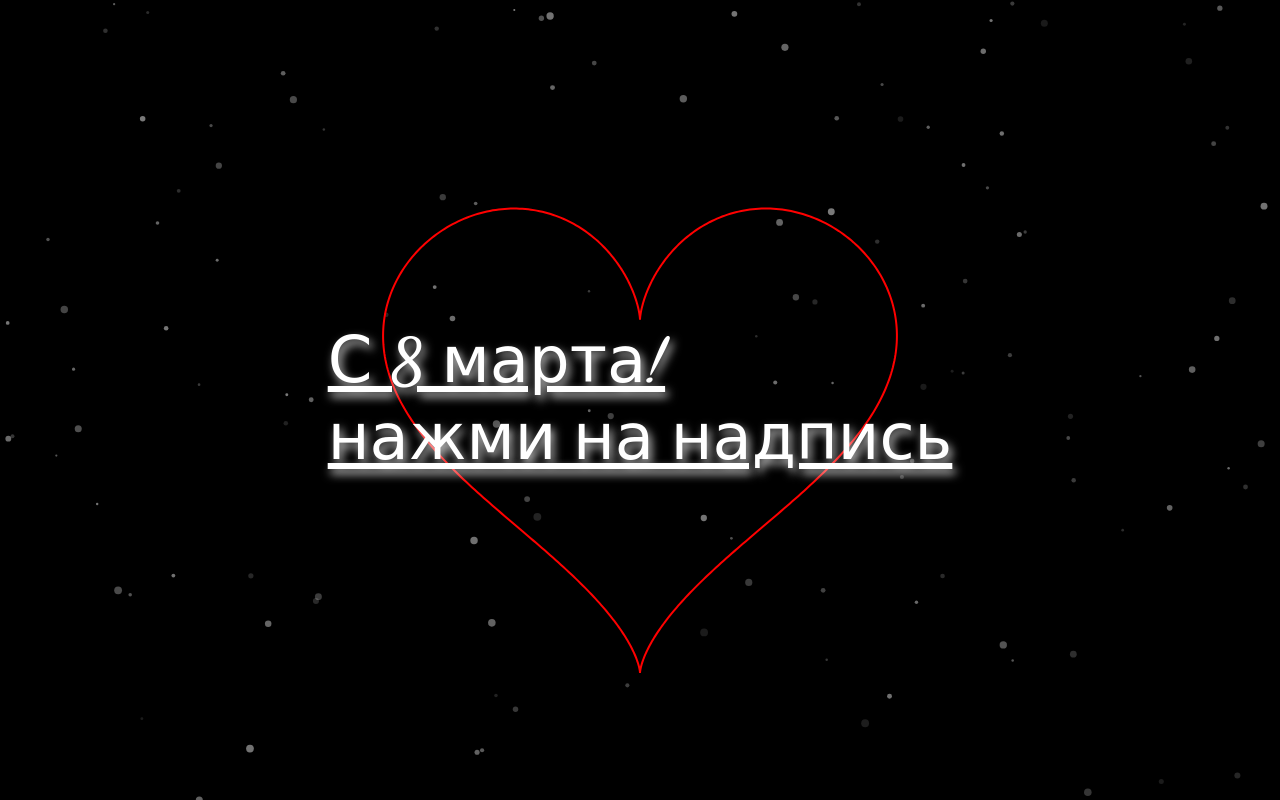
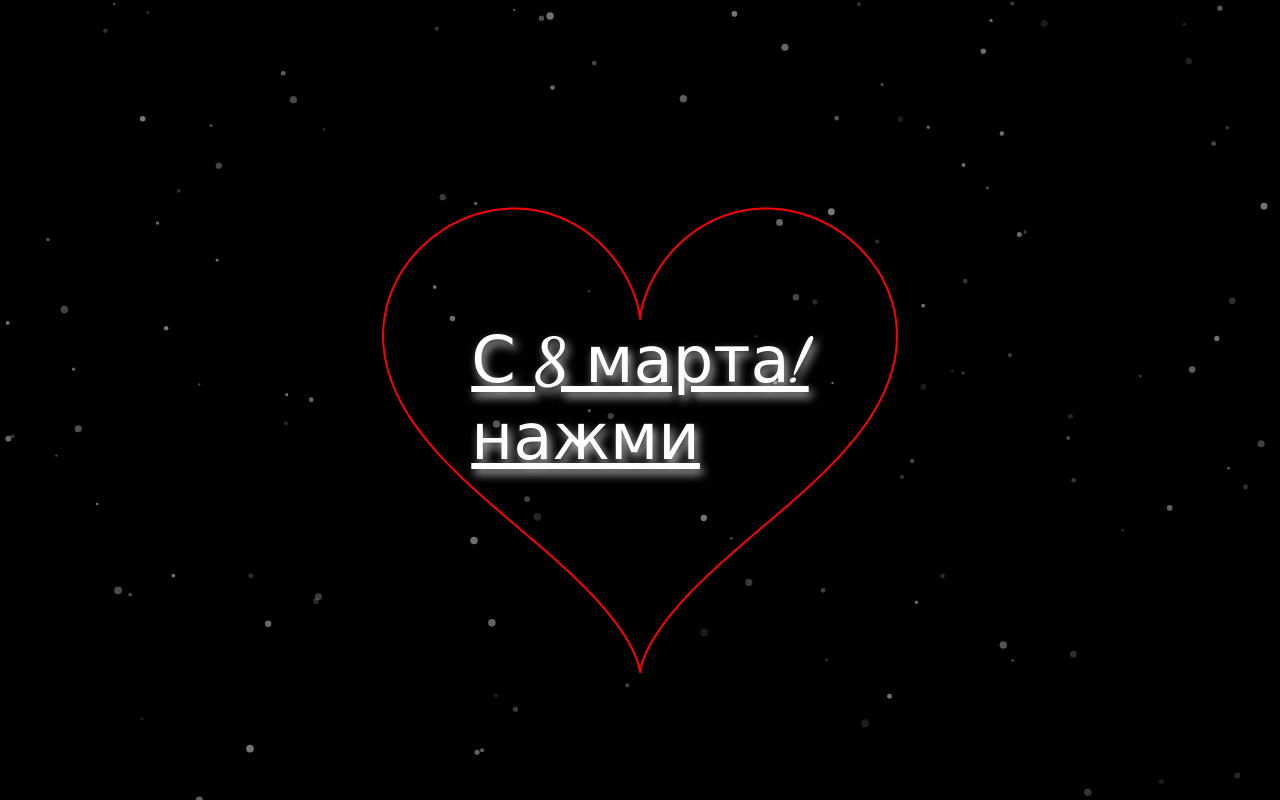
Before and after one commit to bezlikiii/myproject, a plain HTML site: page index.html in a window 1280 px wide. Drawn offline with Linux system fonts and the light colour scheme.

Commit message:
Update index.html

```diff
--- a/index.html
+++ b/index.html
@@ -33,7 +33,7 @@
 </head>
 <body>
     <canvas id="canvas"></canvas>
-    <a href="love.html" target="_blank" class="text">С 8 марта! <br> нажми на надпись</a>
+    <a href="love.html" target="_blank" class="text">С 8 марта! <br> нажми</a>
 
     <script>
         const canvas = document.getElementById("canvas");
```
